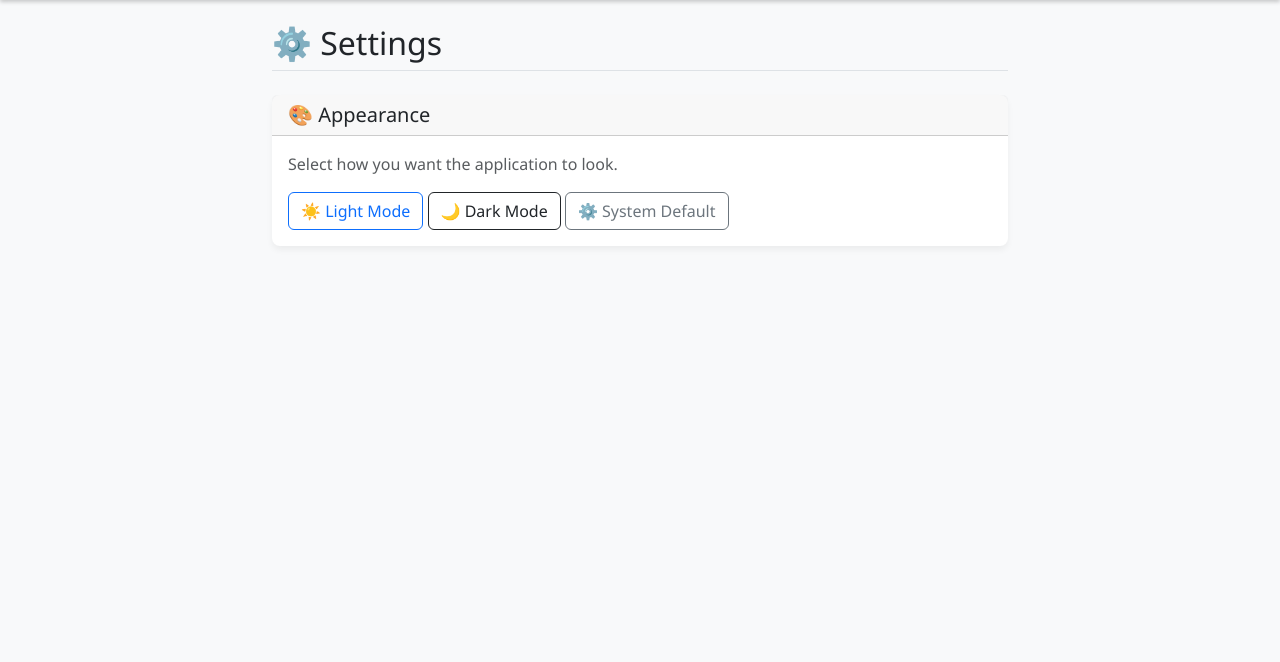
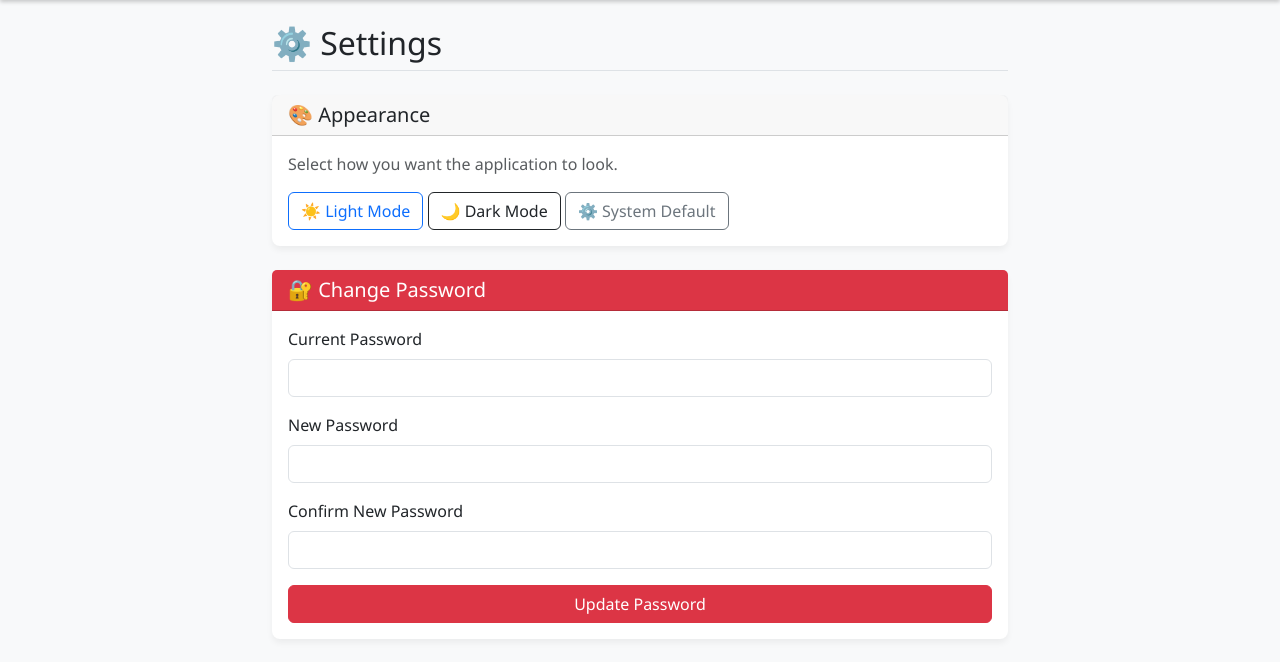
Before and after one commit to clarkey1993/f1-fantasy-2026, a Flask app: page /settings in a window 1280 px wide. Shown: the part 56-718 px from the top of the page. Run offline with Flask 3, Linux system fonts and the light colour scheme; the visitor is signed in with stand-in values (Sample User, id 1).

Commit message:
password update

```diff
--- a/app.py
+++ b/app.py
@@ -145,6 +145,12 @@ def get_league_data():
         if c not in df.columns:
             df[c] = 0
         df[c] = pd.to_numeric(df[c], errors='coerce').fillna(0)
+
+    # Ensure string columns exist and are filled (Fix for missing names/nicks)
+    for c in ['Name', 'Nickname', 'Email', 'Picks']:
+        if c not in df.columns:
+            df[c] = ""
+        df[c] = df[c].fillna("Unknown")
 
     return df
 
@@ -375,10 +381,12 @@ def home():
         return render_template('index.html', title="Home", leaderboard=[], race_results=[], notice=notice_msg)
 
     # 1. Latest Race Recap Data
-    race_results = df.sort_values(by='Last Race Pts', ascending=False).to_dict(orient='records')
+    # Sort by Points (desc), then Name (asc) for consistent ordering of 0-pointers
+    race_results = df.sort_values(by=['Last Race Pts', 'Name'], ascending=[False, True]).to_dict(orient='records')
 
     # 2. Main Leaderboard Data
-    df = df.sort_values(by=['Current Score', 'Total Winnings'], ascending=False)
+    # Sort by Score (desc), Winnings (desc), then Name (asc)
+    df = df.sort_values(by=['Current Score', 'Total Winnings', 'Name'], ascending=[False, False, True])
 
     leaderboard_data = []
     for i, (index, row) in enumerate(df.iterrows()):
@@ -457,10 +465,43 @@ def view_team(nickname):
     drivers, constructors = parse_picks(user['Picks'])
     return render_template('dashboard.html', title=f"{user['Nickname']}'s Team", user=user, drivers=drivers, constructors=constructors)
 
-@app.route('/settings')
+@app.route('/settings', methods=['GET', 'POST'])
 def settings():
     if 'user' not in session:
         return redirect(url_for('login'))
+
+    if request.method == 'POST':
+        current_pw = request.form.get('current_password')
+        new_pw = request.form.get('new_password')
+        confirm_pw = request.form.get('confirm_password')
+
+        if not all([current_pw, new_pw, confirm_pw]):
+            flash("All password fields are required.", "danger")
+        elif new_pw != confirm_pw:
+            flash("New passwords do not match.", "danger")
+        else:
+            df = get_league_data()
+            # Find user by nickname
+            user_mask = df['Nickname'] == session['user']
+
+            if not user_mask.any():
+                if session['user'] == 'Admin':
+                    flash("Admin password cannot be changed here.", "warning")
+                else:
+                    flash("User record not found.", "danger")
+            else:
+                user_idx = df.index[user_mask][0]
+                stored_pw = str(df.at[user_idx, 'Password'])
+
+                if stored_pw != current_pw:
+                    flash("Current password is incorrect.", "danger")
+                else:
+                    df.at[user_idx, 'Password'] = new_pw
+                    if save_league_data(df):
+                        flash("Password updated successfully!", "success")
+                    else:
+                        flash("Error saving password. Please try again.", "danger")
+
     return render_template('settings.html', title="Settings")
 
 @app.route('/news')
--- a/templates/index.html
+++ b/templates/index.html
@@ -25,6 +25,7 @@
                         <thead class="table-dark">
                             <tr>
                                 <th scope="col">Pos</th>
+                                <th scope="col">Manager</th>
                                 <th scope="col">Team Name</th>
                                 <th scope="col" class="text-end">Pts</th>
                                 <th scope="col" class="text-end">Winnings</th>
@@ -34,12 +35,13 @@
                             {% for row in race_results %}
                             <tr>
                                 <th scope="row">{{ loop.index }}</th>
-                                <td>{{ row['Nickname'] }}</td>
+                                <td>{{ row['Name'] }}</td>
+                                <td><a href="{{ url_for('view_team', nickname=row['Nickname']) }}" class="text-decoration-none fw-bold">{{ row['Nickname'] }}</a></td>
                                 <td class="text-end fw-bold">{{ row['Last Race Pts']|int }}</td>
                                 <td class="text-end text-success">£{{ "%.2f"|format(row['Total Winnings']) }}</td>
                             </tr>
                             {% else %}
-                            <tr><td colspan="4" class="text-center text-muted">No data available.</td></tr>
+                            <tr><td colspan="5" class="text-center text-muted">No data available.</td></tr>
                             {% endfor %}
                         </tbody>
                     </table>
--- a/templates/settings.html
+++ b/templates/settings.html
@@ -18,6 +18,29 @@
                 </div>
             </div>
         </div>
+
+        <div class="card mt-4">
+            <div class="card-header bg-danger text-white">
+                <h5 class="mb-0">🔐 Change Password</h5>
+            </div>
+            <div class="card-body">
+                <form method="post">
+                    <div class="mb-3">
+                        <label class="form-label">Current Password</label>
+                        <input type="password" class="form-control" name="current_password" required>
+                    </div>
+                    <div class="mb-3">
+                        <label class="form-label">New Password</label>
+                        <input type="password" class="form-control" name="new_password" required>
+                    </div>
+                    <div class="mb-3">
+                        <label class="form-label">Confirm New Password</label>
+                        <input type="password" class="form-control" name="confirm_password" required>
+                    </div>
+                    <button type="submit" class="btn btn-danger w-100">Update Password</button>
+                </form>
+            </div>
+        </div>
     </div>
 </div>
 {% endblock %}
```
